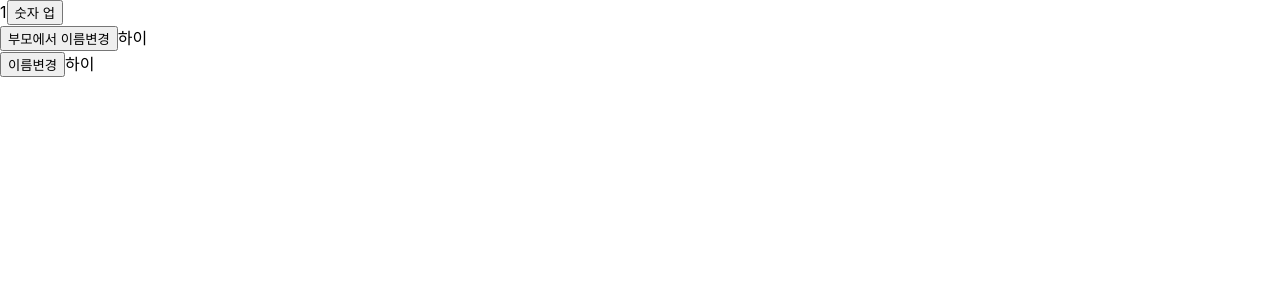
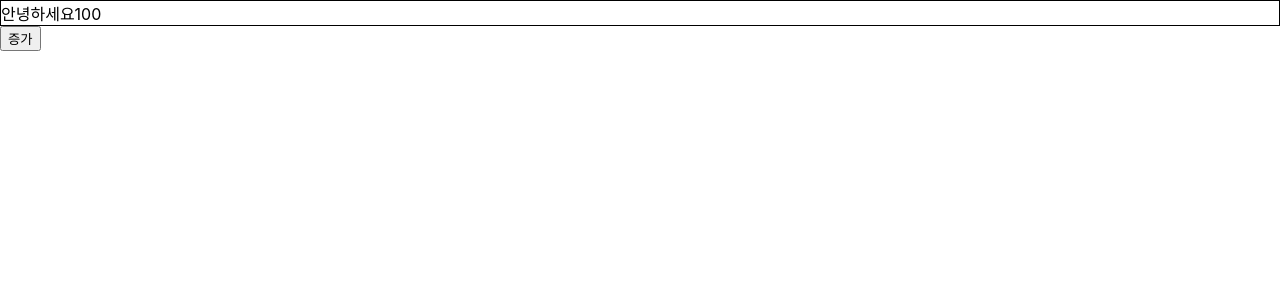
Before and after one commit to SeriousMen/ReactJS, a React (Create React App) app: page /Login in a window 1280 px wide. Shown: the top 300 px of the page. Built offline with nearby package versions, Linux system fonts and the light colour scheme.

Commit message:
리덕스테스트

```diff
--- /dev/null
+++ b/src/configurationStore/Store.js
@@ -0,0 +1,7 @@
+import { createStore } from 'redux';
+
+
+const Store = (reducer) => {
+    return createStore(reducer);
+   }
+export default Store;
--- a/src/index.js
+++ b/src/index.js
@@ -9,15 +9,17 @@ import {BrowserRouter} from "react-router-dom";
 import Main from './pages/Main';
 import TestState from './pages/TestState';
 import ReduxTest from './testComponents/ReduxTest';
-
+import WrappedComponent from './testComponents/WrappedComponent';
 import { Provider } from 'react-redux';
-import { createStore } from 'redux';
+// import { createStore } from 'redux';
+import Store from './configurationStore/Store';
 //<App/> 이런식으로 하는게 JSX를 이용해 컴포넌트를 사용하는 것
 // const root = ReactDOM.createRoot(document.getElementById('root'));
 const weight = 100;
 
+
+//reducer는 store안에 있는 값을 어떻게 바꿀 것인지에 대한 함수
 // action을 통해 state 수정방법 정의
-
 function reducer(state = weight , action){
     if (action.type === '증가'){
         state ++;
@@ -29,7 +31,7 @@ function reducer(state = weight , action){
     return state
 };
 
-let store = createStore(reducer);
+let store = Store(reducer);
 
 const root = document.getElementById('root');
 //ctl+alt+L 자동정렬
@@ -51,7 +53,9 @@ ReactDOM.createRoot(root).render(
     <React.StrictMode>
         <Provider store={store}>
         {/* <ReduxTest/> */}
-        <TestState/>
+        {/* <TestClassComp/> */}
+        {/* <TestState/>  */}
+        <WrappedComponent/>
         </Provider>
     </React.StrictMode>
 );
--- /dev/null
+++ b/src/testComponents/WrappedComponent.js
@@ -0,0 +1,24 @@
+import React from "react";
+import { useSelector,useDispatch } from "react-redux";
+
+const WrappedComponent =() => {
+
+    const state = useSelector((state) => state);
+    const dispatch = useDispatch();
+
+
+        return(
+
+        <>
+        <div style={{border : '1px solid black'}}>
+                안녕하세요
+                {state}
+        </div>
+        <button onClick={() => {dispatch({type:'증가'})}}>증가</button>
+        </>
+
+        );
+
+}
+
+export default WrappedComponent;
```
Also changed, not shown: src/containers/WrappingComponent.js (added), 1 other file (tests, documents, lock files or other folders).
